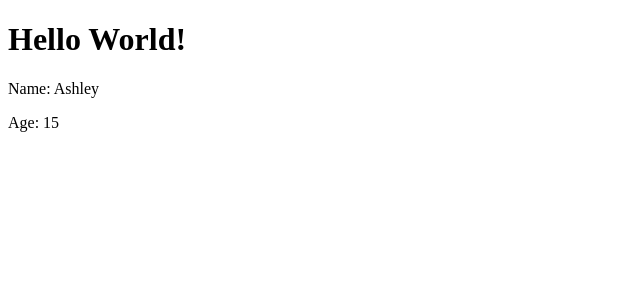
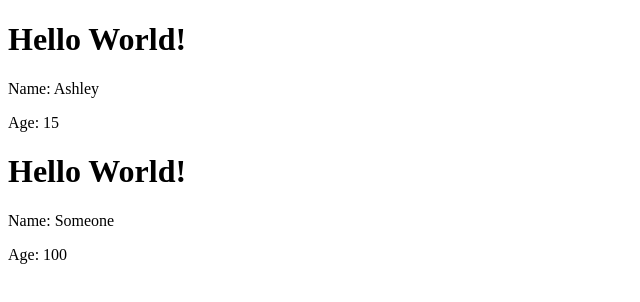
Before and after one commit to ash15khng/react-l1-app, a React (Create React App) app: page / in a window 1280 px wide. Shown: the top 302 px of the page, without its empty margins (0-640 px from the left). Built offline with nearby package versions, Linux system fonts and the light colour scheme.

Commit message:
Put Person class in Person.js

```diff
--- /dev/null
+++ b/src/Person.js
@@ -0,0 +1,13 @@
+import React from "react";
+
+const Person = ({name, age}) => {
+    return (
+    <div>
+        <h1>Hello World!</h1>
+        <p>Name: {name}</p>
+        <p>Age: {age}</p>
+    </div>
+    );
+};
+
+export default Person;
--- a/src/index.js
+++ b/src/index.js
@@ -1,5 +1,6 @@
 import React from 'react';
 import ReactDOM from 'react-dom';
+import Person from "./Person";
 // import './index.css';
 // import App from './App';
 // import * as serviceWorker from './serviceWorker';
@@ -17,6 +18,7 @@ import ReactDOM from 'react-dom';
 // serviceWorker.unregister();
 
 const root = document.getElementById("root");
+
 let person = [{
   name: "Ashley",
   age: 15
@@ -27,18 +29,34 @@ let person = [{
 }];
 
 let person2 = {
-  name: "Ashley",
-  age: 15
+  name: "Someone",
+  age: 100,
 }
 
-const Person = (props) => {
+// const Person = ({name, age}) => {
+//   return (
+//     <div>
+//       <h1>Hello World!</h1>
+//       <p>Name: {name}</p>
+//       <p>Age: {age}</p>
+//     </div>
+//   );
+// };
+
+
+
+const App = () => {
   return (
     <div>
-      <h1>Hello World!</h1>
-      <p>Name: {props.name}</p>
-      <p>Age: {props.age}</p>
+      {
+        person.map((elem) => {
+          return (
+            <Person name={elem.name} age={elem.age} />
+          )
+        })
+      }
     </div>
   );
-};
+}
 
-ReactDOM.render(<Person name={person2.name} age={person2.age} />, root);
+ReactDOM.render(<App />, root);
```
